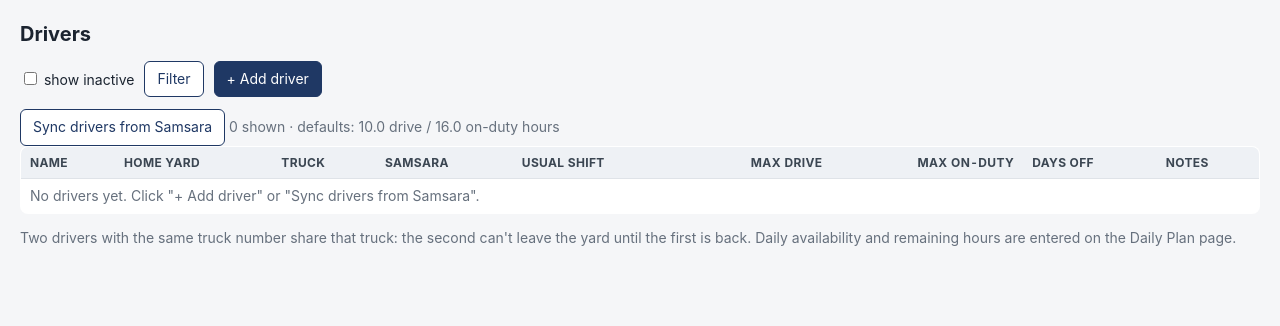
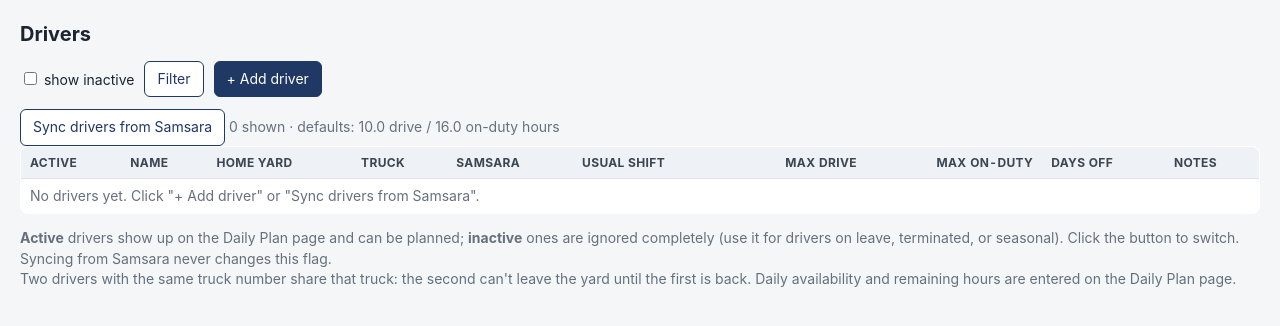
Before and after one commit to joshuawyrick/petrol-dispatch, a FastAPI app: page /drivers in a window 1280 px wide. Shown: the part 43-369 px from the top of the page. Run offline with FastAPI, Linux system fonts and the light colour scheme; data comes from the database, SQL or seed files in the repository; data that the repository does not hold is empty.

Commit message:
Phase 3_2 Drive Active Inactive Selector

```diff
--- a/main.py
+++ b/main.py
@@ -305,6 +305,14 @@ def drivers(request: Request, show_inactive: int = 0, s: Session = Depends(get_d
     return render(request, "drivers.html", rows=rows, show_inactive=show_inactive, st=st, has_samsara=bool(samsara.token()))
 
 
+@app.post("/drivers/{drv_id}/toggle")
+def driver_toggle(drv_id: int, s: Session = Depends(get_db)):
+    d = s.get(Driver, drv_id)
+    d.active = not d.active
+    s.commit()
+    return RedirectResponse(f"/drivers?show_inactive=1&msg={d.name}+is+now+{'ACTIVE' if d.active else 'INACTIVE'}", status_code=303)
+
+
 @app.post("/drivers/samsara")
 def drivers_samsara(s: Session = Depends(get_db)):
     return RedirectResponse(f"/drivers?msg={samsara.sync_drivers(s)}", status_code=303)
--- a/templates/drivers.html
+++ b/templates/drivers.html
@@ -12,10 +12,11 @@
   <span class="muted">{{ rows|length }} shown · defaults: {{ st.max_drive_hours }} drive / {{ st.max_duty_hours }} on-duty hours</span>
 </form>
 <div class="wrap"><table>
-<tr><th>Name</th><th>Home yard</th><th>Truck</th><th>Samsara</th><th>Usual shift</th><th class="num">Max drive</th><th class="num">Max on-duty</th><th>Days off</th><th>Notes</th></tr>
+<tr><th>Active</th><th>Name</th><th>Home yard</th><th>Truck</th><th>Samsara</th><th>Usual shift</th><th class="num">Max drive</th><th class="num">Max on-duty</th><th>Days off</th><th>Notes</th></tr>
 {% for d in rows %}
 <tr {% if not d.active %}class="bad"{% endif %}>
-  <td><a href="/drivers/{{ d.id }}">{{ d.name }}</a>{% if not d.active %} <span class="pill">inactive</span>{% endif %}</td>
+  <td><form method="post" action="/drivers/{{ d.id }}/toggle"><button type="submit" class="small {% if d.active %}secondary{% endif %}" title="Click to switch">{{ 'Active' if d.active else 'Inactive' }}</button></form></td>
+  <td><a href="/drivers/{{ d.id }}">{{ d.name }}</a>{% if not d.yard %} <span class="pill" style="background:#fde8e8">needs yard</span>{% endif %}</td>
   <td>{{ d.yard.name if d.yard else '—' }}</td>
   <td>{{ d.truck or '' }}</td>
   <td class="muted">{% if d.samsara_id %}linked{% if d.samsara_vehicle %} · {{ d.samsara_vehicle }}{% endif %}{% endif %}</td>
@@ -26,7 +27,7 @@
   <td class="muted">{{ d.notes or '' }}</td>
 </tr>
 {% endfor %}
-{% if not rows %}<tr><td colspan="9" class="muted">No drivers yet. Click "+ Add driver" or "Sync drivers from Samsara".</td></tr>{% endif %}
+{% if not rows %}<tr><td colspan="10" class="muted">No drivers yet. Click "+ Add driver" or "Sync drivers from Samsara".</td></tr>{% endif %}
 </table></div>
-<p class="muted">Two drivers with the same truck number share that truck: the second can't leave the yard until the first is back. Daily availability and remaining hours are entered on the Daily Plan page.</p>
+<p class="muted"><b>Active</b> drivers show up on the Daily Plan page and can be planned; <b>inactive</b> ones are ignored completely (use it for drivers on leave, terminated, or seasonal). Click the button to switch. Syncing from Samsara never changes this flag.<br>Two drivers with the same truck number share that truck: the second can't leave the yard until the first is back. Daily availability and remaining hours are entered on the Daily Plan page.</p>
 {% endblock %}
```
Also changed, not shown: samsara.py (+3 -7 lines).
